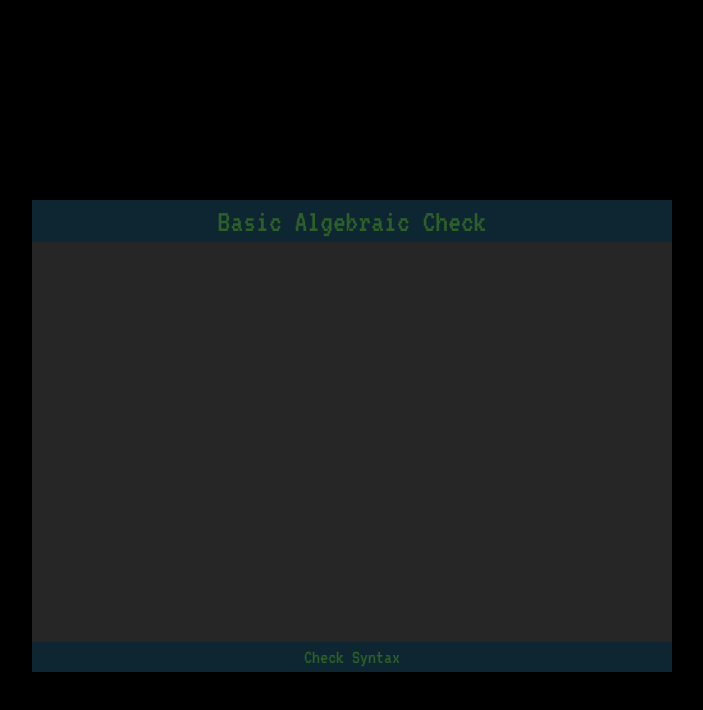
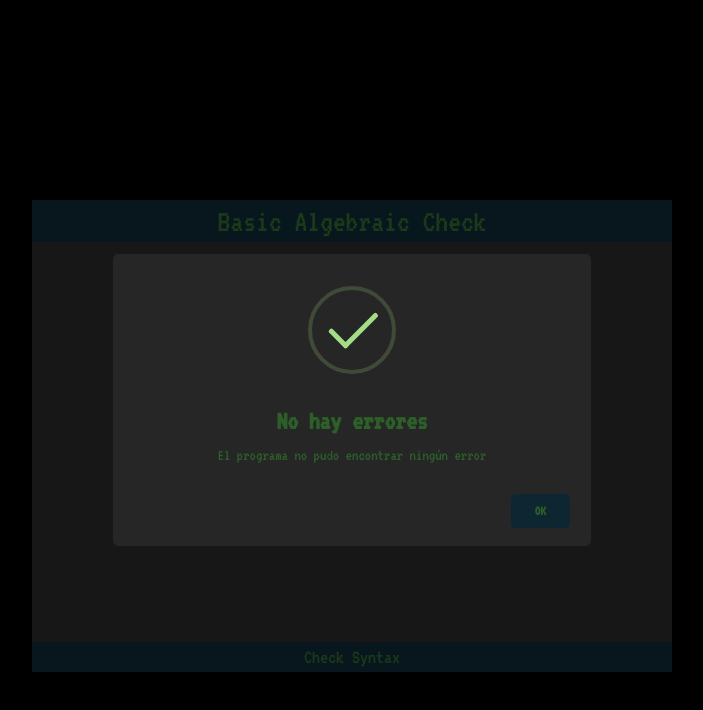
Before and after one commit to mpargar/basic-algebraic-check, a plain HTML site: page index.html in a window 1280 px wide. Both pictures are taken after a click on the button "Check Syntax". Shown: the whole page, without its empty margins (288-991 px from the left). Drawn offline with Linux system fonts and the light colour scheme.

Commit message:
Aprueba los textos, colores beta.

```diff
--- a/js/parser.js
+++ b/js/parser.js
@@ -121,5 +121,5 @@ function iniciarParser() {
     }
   }while (x!='$');
 
-  console.log('TODO BIEN');
+  swal("No hay errores", "El programa no pudo encontrar ningún error", "success");
 }
--- a/styles/styles.less
+++ b/styles/styles.less
@@ -99,6 +99,14 @@ html{
       background-color: @color-error;
     }
   }
+  .swal-icon--success{
+    &:after, &:before{
+      background: @color-box;
+    }
+  }
+  .swal-icon--success__hide-corners{
+    background: @color-box;
+  }
   .swal-title{
     color: @color-box-header-text;
   }
```
Also changed, not shown: css/styles.css, 1 other file.
